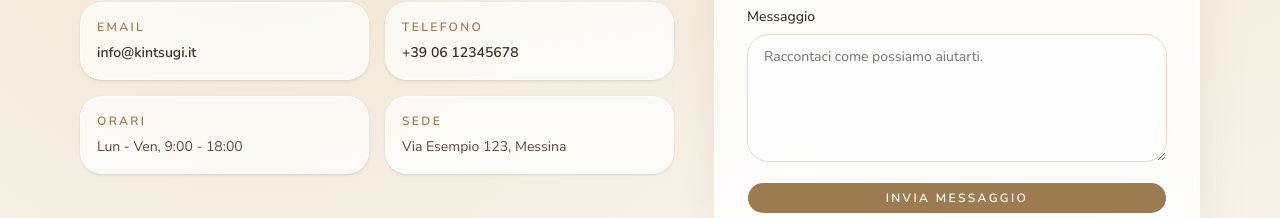
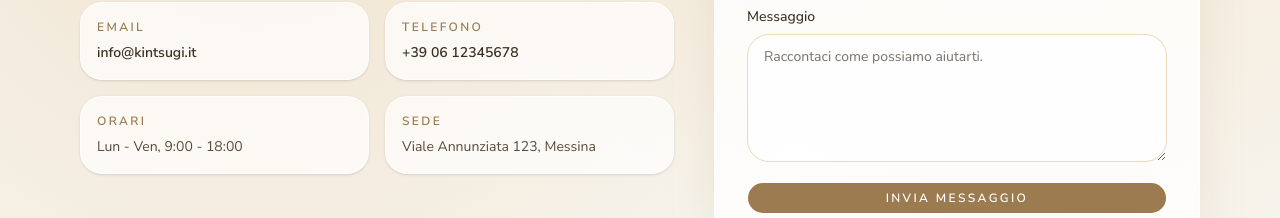
Before and after one commit to Amrod92/Kintsugi, a Next.js app: page /contatti in a window 1280 px wide. Shown: the part 505-723 px from the top of the page. Built offline with nearby package versions, Linux system fonts and the light colour scheme.

Commit message:
Add Viale Annunziata on Contatti page

```diff
--- a/app/contatti/page.tsx
+++ b/app/contatti/page.tsx
@@ -1,12 +1,7 @@
 "use client";
 
 import { Button } from "@/components/ui/button";
-import {
-  Field,
-  FieldGroup,
-  FieldLabel,
-  FieldSet,
-} from "@/components/ui/field";
+import { Field, FieldGroup, FieldLabel, FieldSet } from "@/components/ui/field";
 import { Input } from "@/components/ui/input";
 import { Textarea } from "@/components/ui/textarea";
 
@@ -67,7 +62,7 @@ export default function ContattiPage() {
                     Sede
                   </p>
                   <p className="mt-2 text-sm text-[#5b4b3a]">
-                    Via Esempio 123, Messina
+                    Viale Annunziata 123, Messina
                   </p>
                 </div>
               </div>
@@ -160,7 +155,7 @@ export default function ContattiPage() {
                   width="100%"
                   height="320"
                   title="Mappa Kintsugi"
-                  src="https://maps.google.com/maps?q=Via%20Esempio%20123,%2098100%20Messina,%20Italia&t=&z=13&ie=UTF8&iwloc=&output=embed"
+                  src="https://maps.google.com/maps?q=Viale%Annunziata%20123,%2098100%20Messina,%20Italia&t=&z=13&ie=UTF8&iwloc=&output=embed"
                   className="grayscale hover:grayscale-0 transition duration-500"
                 ></iframe>
               </div>
```
